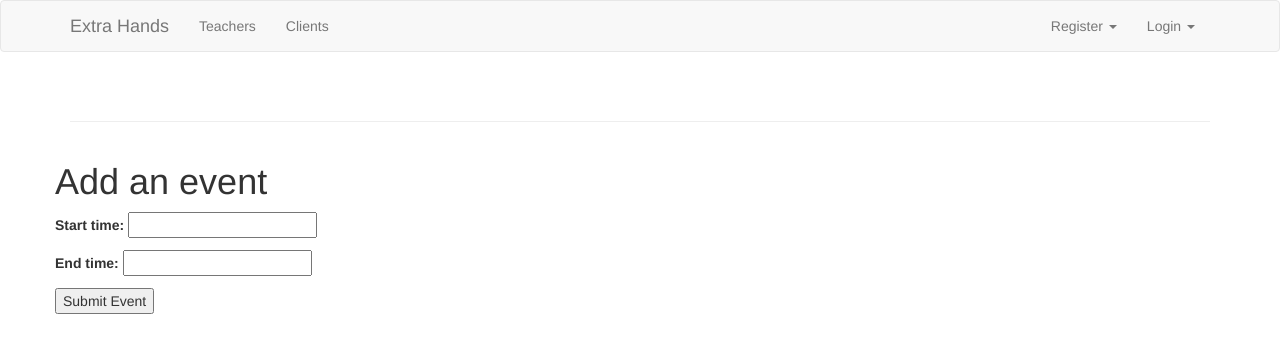
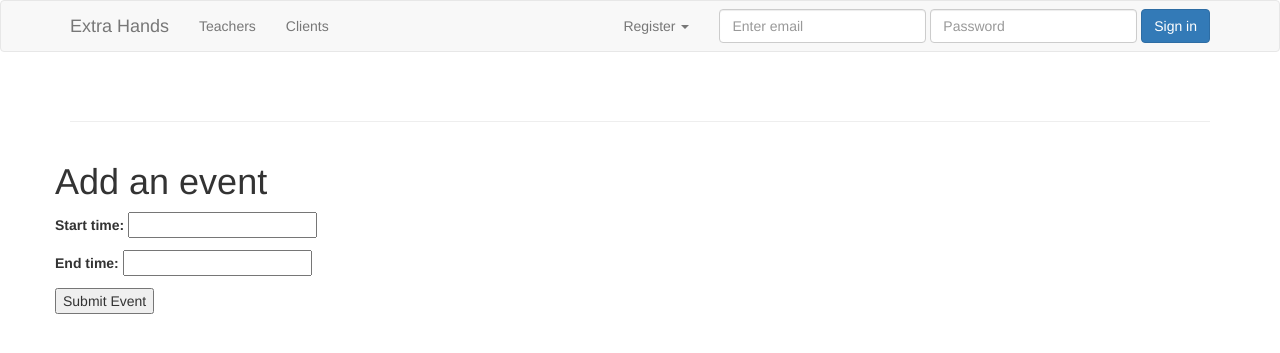
Before and after one commit to cheenbabes/ExtraHands, a Django app: page /client/1/add_event/ in a window 1280 px wide. Shown: the top 353 px of the page. Run offline with Django 3.2, Linux system fonts and the light colour scheme; data that the repository does not hold is empty; some libraries are stand-ins or nearby versions.

Commit message:
inline navbar form

```diff
--- a/templates/base.html
+++ b/templates/base.html
@@ -47,25 +47,19 @@
                             <li role="presentation"><a role="menuitem" tabindex="-1" href="{% url 'register_client' %}">Client</a> </li>
                         </ul>
                     </li>
-                    <li class="dropdown">
-                        <a href="#" class="dropdown-toggle" data-toggle="dropdown" role="button" aria-expanded="false">Login <span class="caret"></span></a>
-                        <ul class="dropdown-menu" style="padding:17px">
-                            <li></li>
-                            <form id="login_form" method="post" action="/login/">
+                    <form class="navbar-form navbar-right" method="post" action="/login/">
                     {% csrf_token %}
-{#                                <li role="presentation" class="dropdown-header">Username</li>#}
-                                <label>Username</label>
                         <div class="form-group">
-                                    <input type="text" name="username" value="" placeholder="Username" class="form-control" />
+                            <label class="sr-only" for="username">Username</label>
+                            <input type="text" class="form-control" id="username" placeholder="Enter email" name="username">
                         </div>
-                                <label>Password</label>
                         <div class="form-group">
-                                    <input type="password" name="password" value="" placeholder="Password" class="form-control" />
+                            <label class="sr-only" for="password">Password</label>
+                            <input type="password" class="form-control" id="password" placeholder="Password" name="password">
                         </div>
-                                <input type="submit" value="Submit" class="btn btn-primary" />
+                        <button type="submit" class="btn btn-primary">Sign in</button>
                     </form>
-                        </ul>
-                    </li>
+
                   {% endif %}
 
               </ul>
```
Lines whose indentation alone changed are shown as unchanged.
